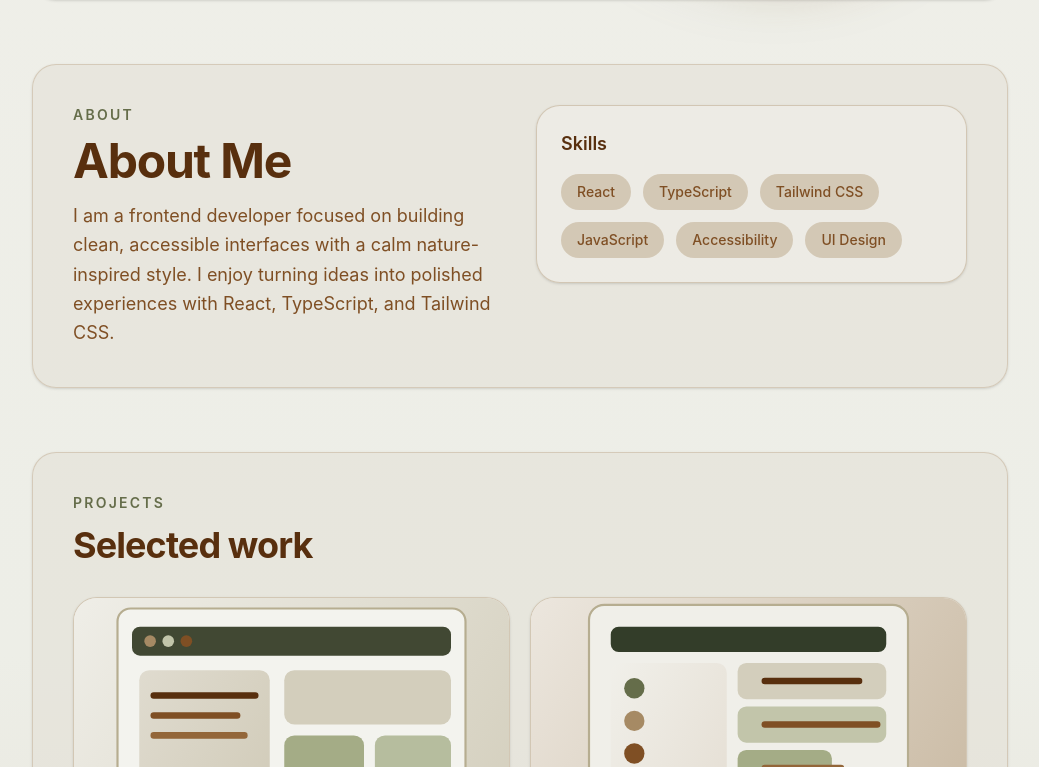
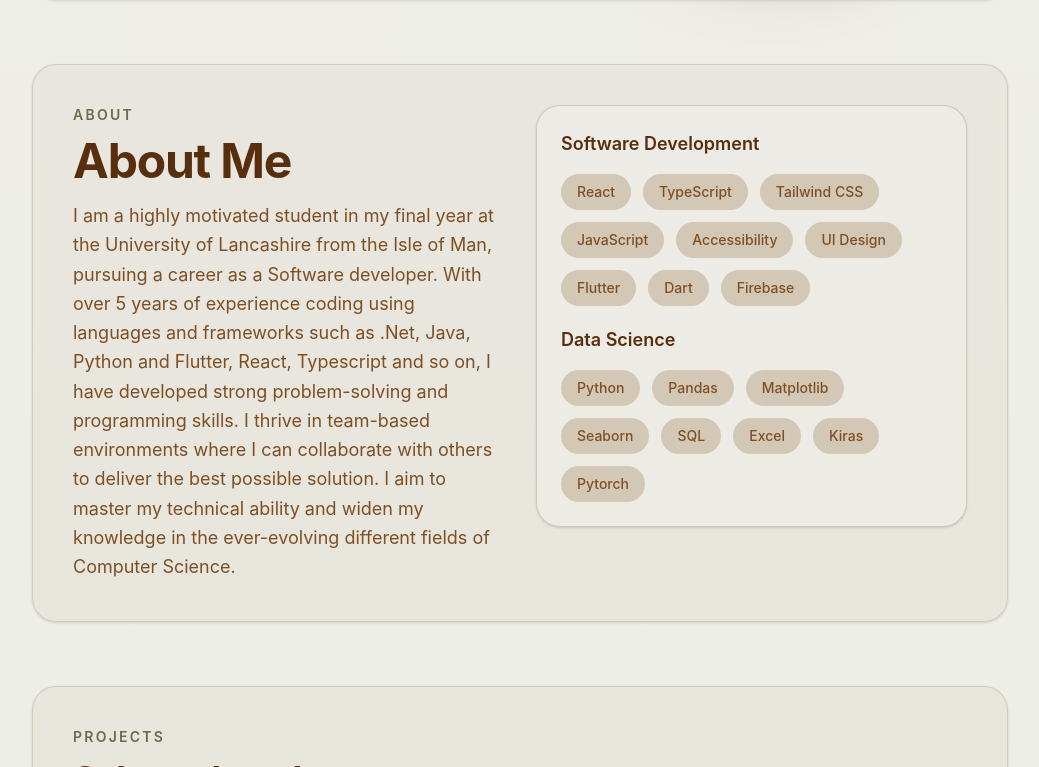
Before and after one commit to jamesharrison2005/portfolio, a React (Vite) app: page / in a window 1280 px wide. Shown: the part 633-1400 px from the top of the page, without its empty margins (120-1159 px from the left). Built offline with nearby package versions, Linux system fonts and the light colour scheme.

Commit message:
updating about me, skills and catering it to me

```diff
--- a/src/components/layout/Navbar.tsx
+++ b/src/components/layout/Navbar.tsx
@@ -31,7 +31,7 @@ function Navbar() {
     <header className="sticky top-0 z-50 border-b border-camel-600/40 bg-khaki-beige-900/80 backdrop-blur dark:border-ebony-600/50 dark:bg-charcoal-brown-200/80">
       <nav className="flex flex-col gap-4 py-4 sm:flex-row sm:items-center sm:justify-between">
         <a href="#top" className="text-lg font-semibold tracking-tight text-dark-walnut-500 transition hover:text-toffee-brown-500 dark:text-khaki-beige-900 dark:hover:text-khaki-beige-700">
-          James Portfolio
+          James Harrison
         </a>
         <div className="flex flex-col gap-3 text-sm font-medium text-saddle-brown-500 dark:text-dry-sage-alt-800 sm:flex-row sm:items-center sm:gap-4">
           <button
--- a/src/components/sections/About.tsx
+++ b/src/components/sections/About.tsx
@@ -1,7 +1,26 @@
 import ScrollReveal from '../ui/ScrollReveal';
 
 function About() {
-  const skills = ['React', 'TypeScript', 'Tailwind CSS', 'JavaScript', 'Accessibility', 'UI Design'];
+  const skillGroups = [
+    {
+      title: 'Software Development',
+      skills: [
+        'React',
+        'TypeScript',
+        'Tailwind CSS',
+        'JavaScript',
+        'Accessibility',
+        'UI Design',
+        'Flutter',
+        'Dart',
+        'Firebase',
+      ],
+    },
+    {
+      title: 'Data Science',
+      skills: ['Python', 'Pandas', 'Matplotlib', 'Seaborn', 'SQL', 'Excel', 'Kiras', 'Pytorch'],
+    },
+  ];
 
   return (
     <section id="about" className="rounded-3xl border border-camel-600/40 bg-khaki-beige-800/50 p-6 shadow-sm sm:p-8 dark:border-ebony-600 dark:bg-charcoal-brown-300/80 md:p-10">
@@ -15,26 +34,33 @@ function About() {
             About Me
           </h2>
           <p className="max-w-xl text-lg leading-relaxed text-saddle-brown-500 dark:text-camel-900">
-            I am a frontend developer focused on building clean, accessible interfaces with a calm
-            nature-inspired style. I enjoy turning ideas into polished experiences with React,
-            TypeScript, and Tailwind CSS.
+             I am a highly motivated student in my final year at the University of Lancashire from the Isle of Man,
+             pursuing a career as a Software developer. With over 5 years of experience coding using languages and frameworks
+              such as .Net, Java, Python and Flutter, React, Typescript and so on, I have developed strong problem-solving and programming skills.
+               I thrive in team-based environments where I can collaborate with others to deliver the best possible
+               solution. I aim to master my technical ability and widen my knowledge in the ever-evolving different fields of
+               Computer Science.
           </p>
         </div>
 
-        <div className="rounded-3xl border border-camel-600/50 bg-khaki-beige-900/60 p-6 shadow-sm dark:border-ebony-600 dark:bg-charcoal-brown-200/80">
+        <div className="space-y-5 rounded-3xl border border-camel-600/50 bg-khaki-beige-900/60 p-6 shadow-sm dark:border-ebony-600 dark:bg-charcoal-brown-200/80">
+          {skillGroups.map((group) => (
+            <div key={group.title}>
               <h3 className="mb-4 text-lg font-semibold text-dark-walnut-500 dark:text-khaki-beige-900">
-            Skills
+                {group.title}
               </h3>
               <div className="flex flex-wrap gap-3">
-            {skills.map((skill) => (
+                {group.skills.map((skill) => (
                   <span
-                key={skill}
-                className="rounded-full bg-camel-700/70 px-4 py-2 text-sm font-medium text-saddle-brown-500 dark:bg-ebony-500 dark:text-khaki-beige-900"
+                    key={`${group.title}-${skill}`}
+                    className="rounded-full bg-camel-700/70 px-4 py-2 text-sm font-medium text-saddle-brown-500 transition hover:-translate-y-0.5 hover:bg-camel-600/80 hover:shadow-sm dark:bg-ebony-500 dark:text-khaki-beige-900 dark:hover:bg-ebony-400"
                   >
                     {skill}
                   </span>
                 ))}
               </div>
+            </div>
+          ))}
         </div>
         </div>
       </ScrollReveal>
```
Also changed, not shown: src/assets/profile-portrait.svg (deleted), 5 other files (tests, documents, lock files or other folders). Lines whose indentation alone changed are shown as unchanged.
